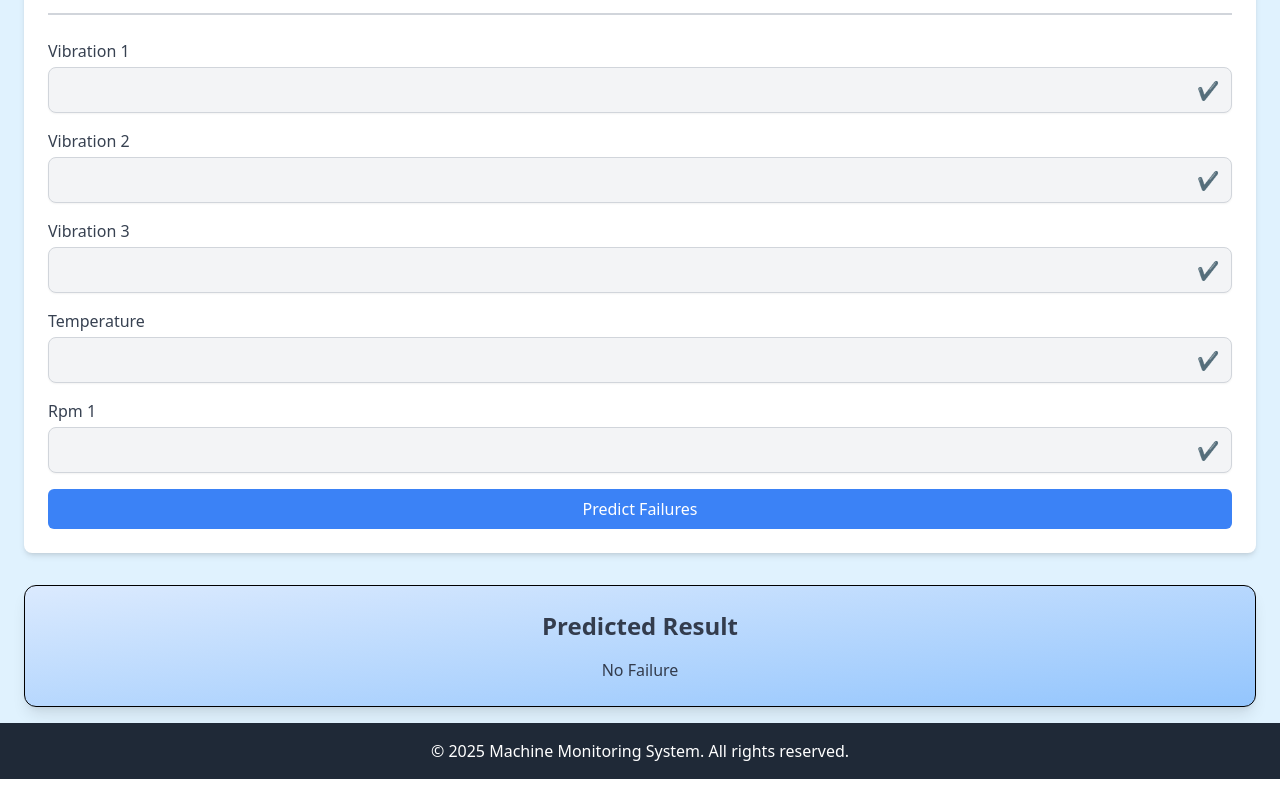
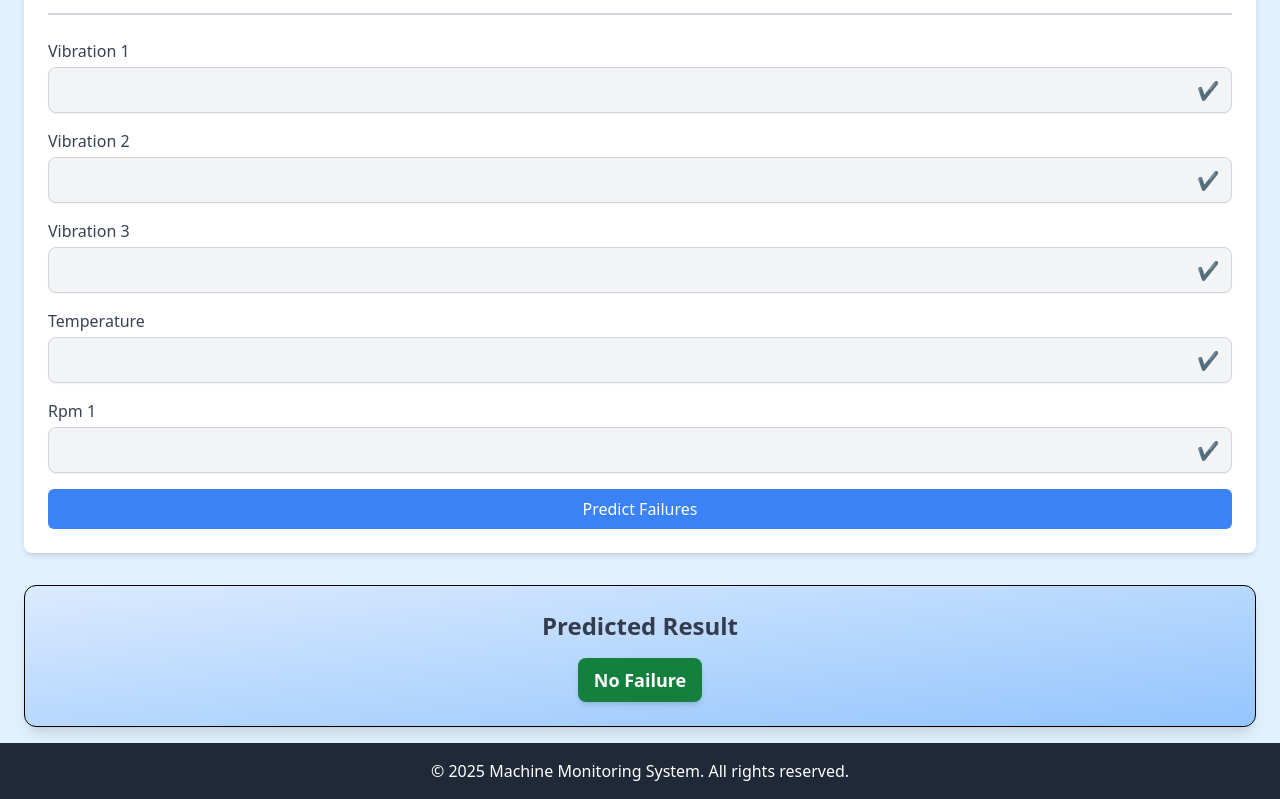
Before and after one commit to IT21214134/Predictive-Ops-frontend-, a Next.js app in the folder Predictive-maintain-system/: page /predictPage in a window 1280 px wide. Shown: the part 279-1078 px from the top of the page. Built offline with nearby package versions, Linux system fonts and the light colour scheme; no server answers.

Commit message:
Add CSS for span text

```diff
--- a/Predictive-maintain-system/src/pages/predictPage/index.tsx
+++ b/Predictive-maintain-system/src/pages/predictPage/index.tsx
@@ -257,7 +257,10 @@ function PredictPage() {
               >
                 {predictionResult}
               </span>
-            )} */}No Failure
+            )} */}
+            <span
+                className={`text-white text-lg font-semibold px-4 py-2 rounded-lg shadow-md ${"bg-green-700"}`}
+              >No Failure</span>
           </div>
         </div>
       </div>
```
